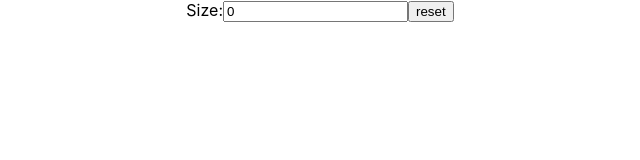
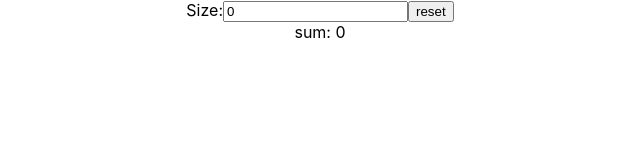
Before and after one commit to eddieoocl/day8-react-starter, a React (Create React App) app: page / in a window 1280 px wide. Shown: the top 160 px of the page, without its empty margins (320-960 px from the left). Built offline with nearby package versions, Linux system fonts and the light colour scheme.

Commit message:
feat: finish sum function

```diff
--- a/src/components/Counter.jsx
+++ b/src/components/Counter.jsx
@@ -1,14 +1,23 @@
 import React from "react";
+import { useEffect } from "react";
 import { useState } from "react";
 
-const Counter = () => {
+const Counter = (props) => {
   const [counter, setCounter] = useState(0);
+
+  const { size, setSum } = props;
+
+  useEffect(() => {
+    setCounter(0);
+  }, [size]);
 
   const increase = () => {
     setCounter((count) => count + 1);
+    setSum((sum) => sum + 1);
   };
   const decrease = () => {
     setCounter((count) => count - 1);
+    setSum((sum) => sum - 1);
   };
 
   return (
--- a/src/components/CounterGroup.jsx
+++ b/src/components/CounterGroup.jsx
@@ -1,10 +1,10 @@
 import Counter from "./Counter";
 
 const CounterGroup = (props) => {
-  const { size } = props;
+  const { size, setSum } = props;
 
-  const counters = Array.from({ length: size }).map(() => (
-    <Counter id={`${Math.random()}`} key={`${Math.random()}`} />
+  const counters = Array.from({ length: size }).map((_, i) => (
+      <Counter key={i} setSum={setSum} size={size} />
   ));
 
   return <div>{counters}</div>;
--- /dev/null
+++ b/src/components/CounterGroupSum.jsx
@@ -0,0 +1,9 @@
+import { useEffect } from "react";
+
+const CounterGroupSum = (props) => {
+  const { sum, setSum, size } = props;
+
+  return <div>sum: {sum}</div>;
+};
+
+export default CounterGroupSum;
--- a/src/components/MultipleCounter.jsx
+++ b/src/components/MultipleCounter.jsx
@@ -1,16 +1,23 @@
-import { useState } from "react";
+import { useEffect, useState } from "react";
 import Counter from "./Counter";
 import CounterGroup from "./CounterGroup";
 import CounterGroupGenerator from "./CounterGroupGenerator";
+import CounterGroupSum from "./CounterGroupSum";
 
 const MultipleCounter = () => {
   const [size, setSize] = useState(0);
+  const [sum, setSum] = useState(0);
+
+  useEffect(() => {
+      setSum(0);
+  }, [size]);
 
   return (
-    <div>
-      <CounterGroupGenerator setSize={setSize} size={size} />
-      <CounterGroup size={size} />
-    </div>
+      <div>
+          <CounterGroupGenerator setSize={setSize} size={size} />
+          <CounterGroupSum sum={sum} setSum={setSum} />
+          <CounterGroup size={size} setSum={setSum} />
+      </div>
   );
 };
 
```
